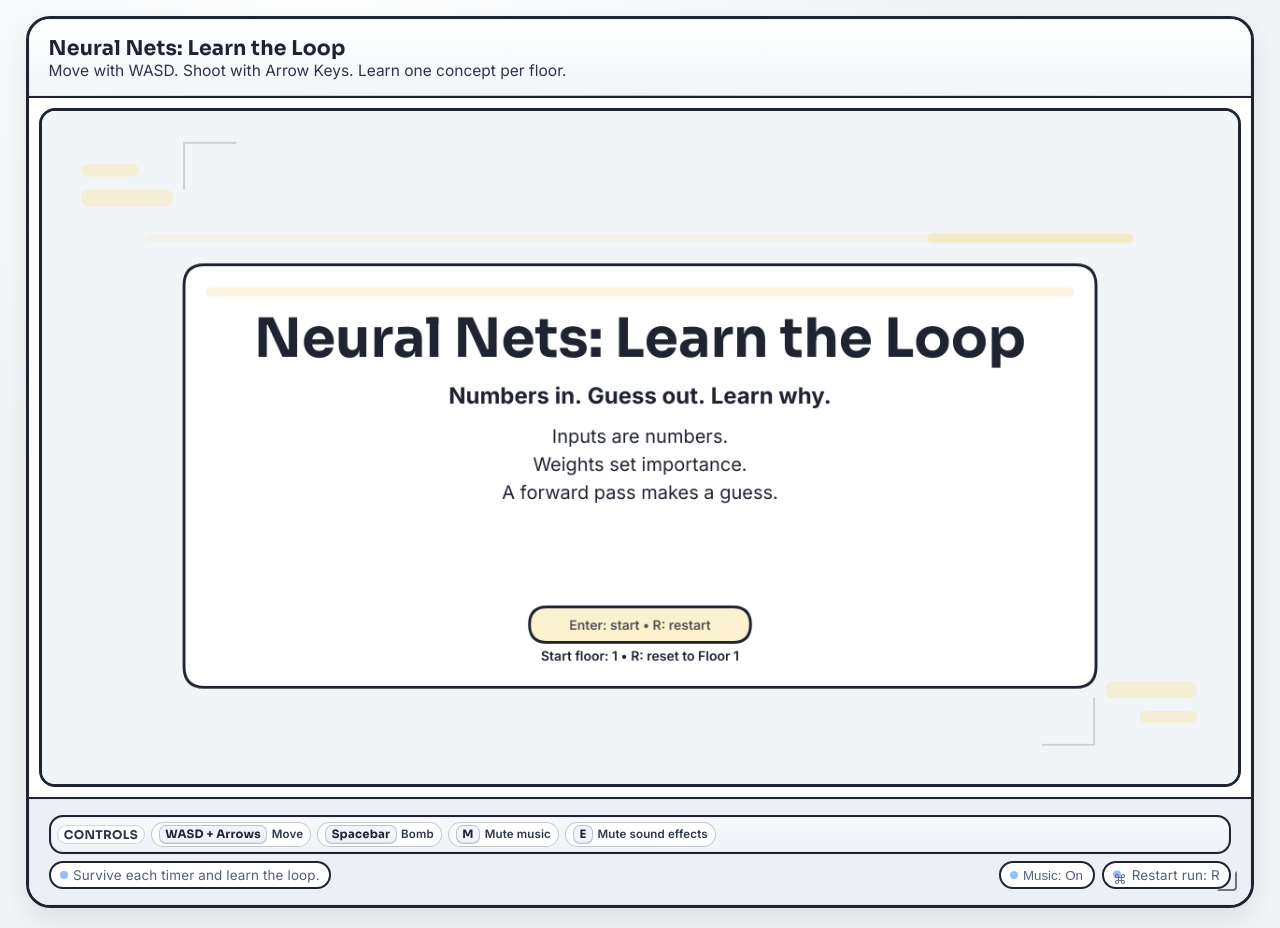
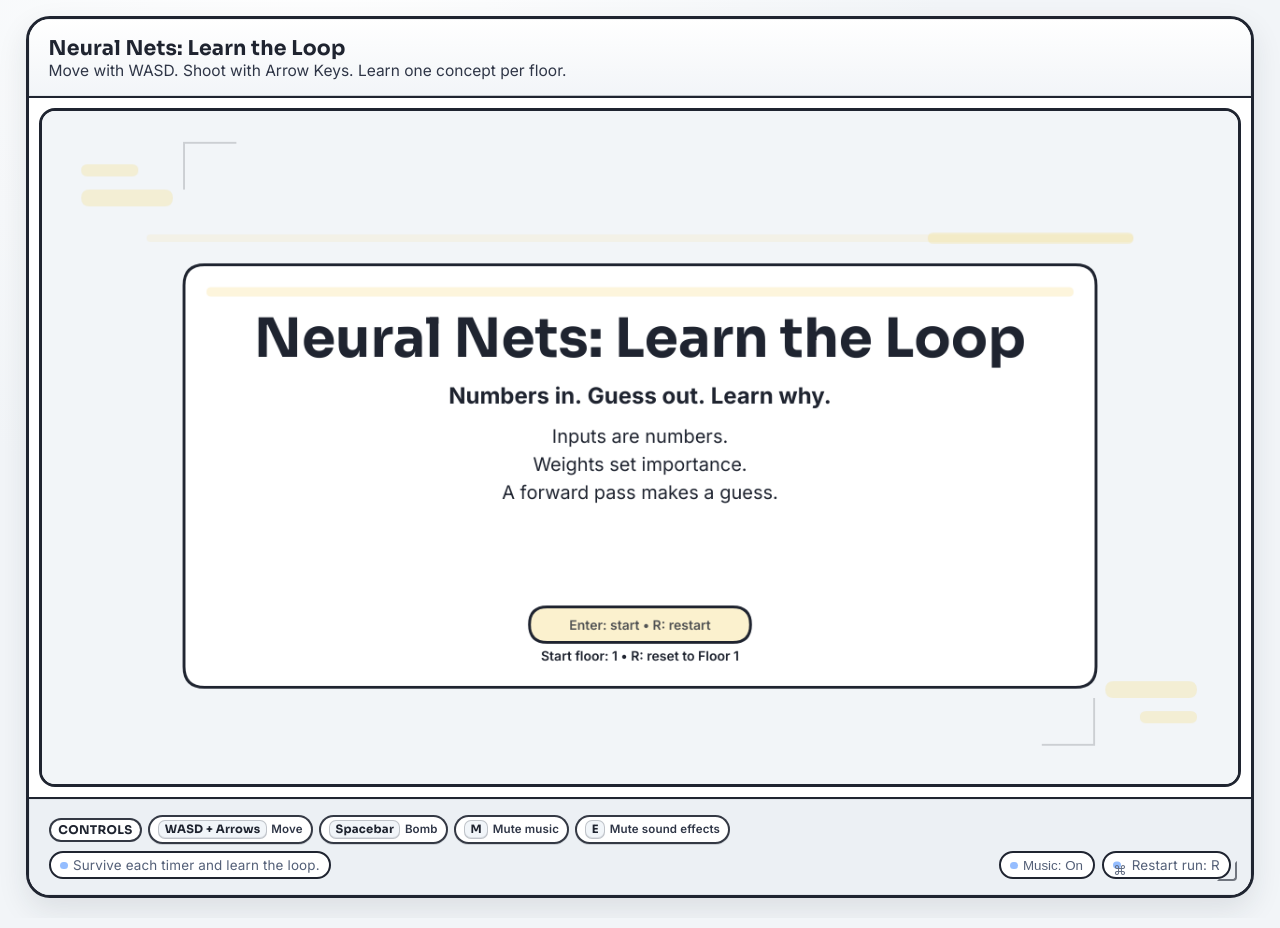
Before and after one commit to OsanGen/ai-power-users-codex53-demo, a website: page index.html in a window 1280 px wide. Drawn offline with Linux system fonts and the light colour scheme.

Commit message:
Separate footer control chips into distinct button-style pills

```diff
--- a/index.html
+++ b/index.html
@@ -10,7 +10,7 @@
       href="https://fonts.googleapis.com/css2?family=Inter:wght@400;600;700&family=Sora:wght@500;600;700&display=swap"
       rel="stylesheet"
     />
-    <link rel="stylesheet" href="./styles.css?v=20260223-4" />
+    <link rel="stylesheet" href="./styles.css?v=20260223-5" />
   </head>
   <body>
     <a class="skip-link" href="#gameFrame">Skip to game area</a>
--- a/styles.css
+++ b/styles.css
@@ -465,34 +465,34 @@
   align-items: center;
   flex-wrap: wrap;
   gap: 0.36rem;
-  border: 2px solid var(--ink);
-  border-radius: 14px;
-  padding: 0.28rem 0.4rem;
-  background: linear-gradient(180deg, #f8fafc 0%, #eef3f8 100%);
-  box-shadow: inset 0 0 0 1px rgba(31, 36, 48, 0.05);
+  padding: 0;
+  border: 0;
+  background: transparent;
+  box-shadow: none;
 }
 
 .control-strip-title {
   font: 700 0.75rem/1 "Sora", "Inter", sans-serif;
   letter-spacing: 0.03em;
   text-transform: uppercase;
-  color: var(--ink-soft);
-  padding: 0.16rem 0.36rem 0.15rem;
+  color: var(--ink);
+  padding: 0.24rem 0.48rem;
   border-radius: 999px;
-  border: 1px solid rgba(31, 36, 48, 0.18);
-  background: rgba(255, 255, 255, 0.92);
+  border: 2px solid rgba(31, 36, 48, 0.9);
+  background: #ffffff;
 }
 
 .control-pill {
   display: inline-flex;
   align-items: center;
   gap: 0.28rem;
-  border: 1px solid rgba(31, 36, 48, 0.26);
+  border: 2px solid rgba(31, 36, 48, 0.9);
   border-radius: 999px;
-  padding: 0.16rem 0.45rem;
+  padding: 0.2rem 0.52rem;
   background: #ffffff;
   color: var(--ink);
   line-height: 1.16;
+  box-shadow: 0 1px 0 rgba(31, 36, 48, 0.15);
 }
 
 .control-pill kbd {
```
